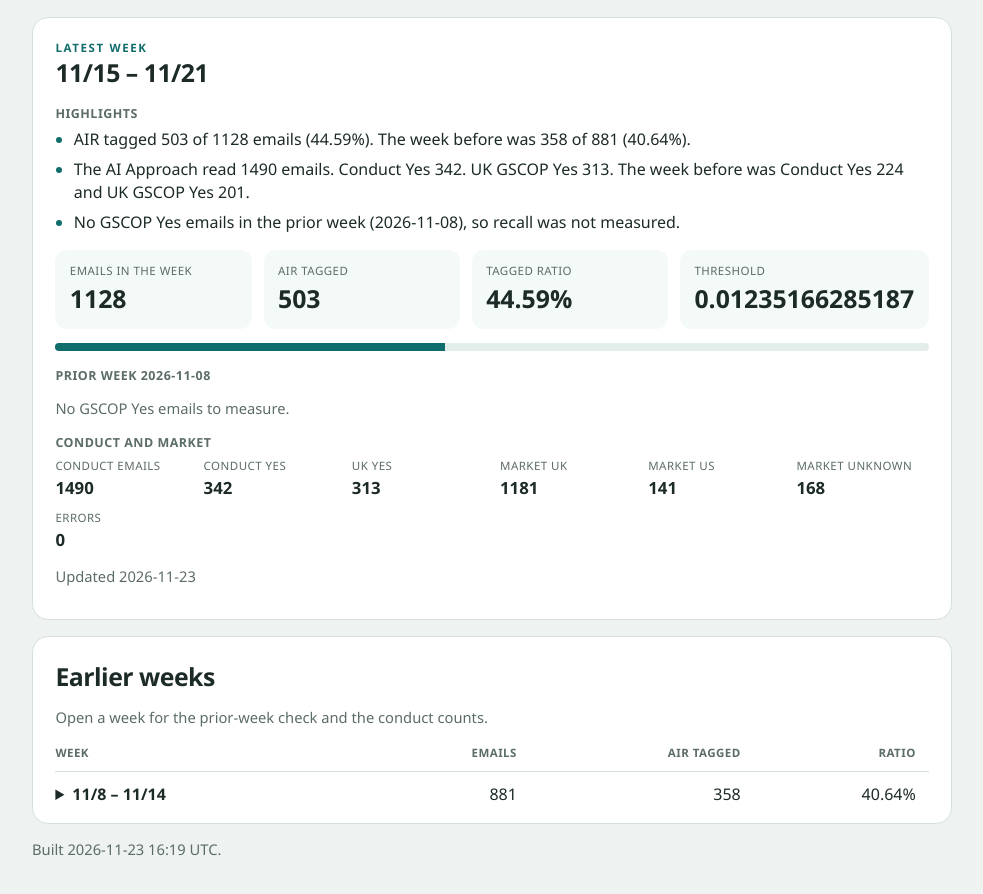
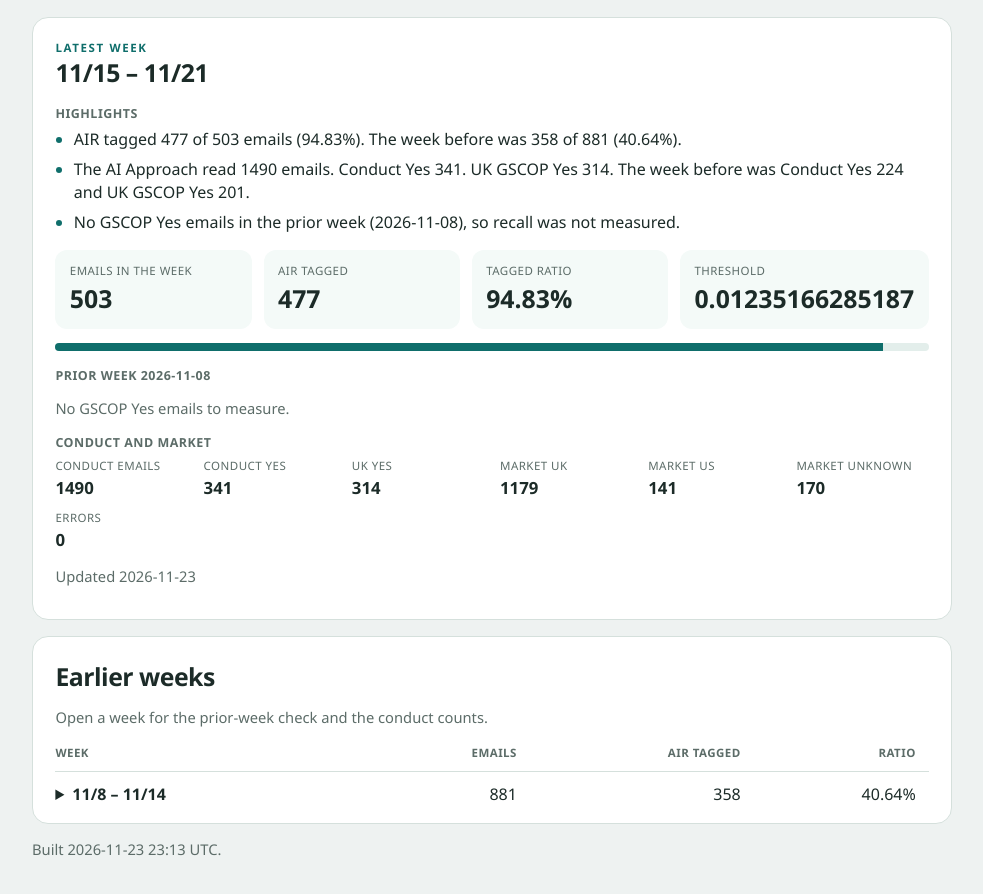
Before and after one commit to FlexTecsAI/gscop-weekly, a plain HTML site: page index.html in a window 1280 px wide. Shown: the part 106-1000 px from the top of the page, without its empty margins (148-1131 px from the left). Drawn offline with Linux system fonts and the light colour scheme.

Commit message:
Publish the weekly records.

```diff
--- a/index.html
+++ b/index.html
@@ -74,12 +74,12 @@
     <article class="latest">
       <p class="kicker">Latest week</p>
       <h2>11/15 – 11/21</h2>
-      <section class="highlights"><h3>Highlights</h3><ul><li>AIR tagged 503 of 1128 emails (44.59%). The week before was 358 of 881 (40.64%).</li><li>The AI Approach read 1490 emails. Conduct Yes 342. UK GSCOP Yes 313. The week before was Conduct Yes 224 and UK GSCOP Yes 201.</li><li>No GSCOP Yes emails in the prior week (2026-11-08), so recall was not measured.</li></ul></section>
-      <dl class="stats"><div><dt>Emails in the week</dt><dd>1128</dd></div><div><dt>AIR tagged</dt><dd>503</dd></div><div><dt>Tagged ratio</dt><dd>44.59%</dd></div><div><dt>Threshold</dt><dd>0.01235166285187</dd></div></dl>
-      <div class="bar" aria-hidden="true"><span style="width: 44.59%"></span></div>
+      <section class="highlights"><h3>Highlights</h3><ul><li>AIR tagged 477 of 503 emails (94.83%). The week before was 358 of 881 (40.64%).</li><li>The AI Approach read 1490 emails. Conduct Yes 341. UK GSCOP Yes 314. The week before was Conduct Yes 224 and UK GSCOP Yes 201.</li><li>No GSCOP Yes emails in the prior week (2026-11-08), so recall was not measured.</li></ul></section>
+      <dl class="stats"><div><dt>Emails in the week</dt><dd>503</dd></div><div><dt>AIR tagged</dt><dd>477</dd></div><div><dt>Tagged ratio</dt><dd>94.83%</dd></div><div><dt>Threshold</dt><dd>0.01235166285187</dd></div></dl>
+      <div class="bar" aria-hidden="true"><span style="width: 94.83%"></span></div>
       <div class="fold">
         <h3>Prior week 2026-11-08</h3><p class="note">No GSCOP Yes emails to measure.</p>
-        <h3>Conduct and market</h3><dl><div><dt>Conduct emails</dt><dd>1490</dd></div><div><dt>Conduct Yes</dt><dd>342</dd></div><div><dt>UK Yes</dt><dd>313</dd></div><div><dt>Market UK</dt><dd>1181</dd></div><div><dt>Market US</dt><dd>141</dd></div><div><dt>Market unknown</dt><dd>168</dd></div><div><dt>Errors</dt><dd>0</dd></div></dl>
+        <h3>Conduct and market</h3><dl><div><dt>Conduct emails</dt><dd>1490</dd></div><div><dt>Conduct Yes</dt><dd>341</dd></div><div><dt>UK Yes</dt><dd>314</dd></div><div><dt>Market UK</dt><dd>1179</dd></div><div><dt>Market US</dt><dd>141</dd></div><div><dt>Market unknown</dt><dd>170</dd></div><div><dt>Errors</dt><dd>0</dd></div></dl>
       </div>
       <p class="updated">Updated 2026-11-23</p>
     </article><section class="archive">
@@ -99,7 +99,7 @@
         </table>
       </div>
     </section>
-    <p class="updated">Built 2026-11-23 16:19 UTC.</p>
+    <p class="updated">Built 2026-11-23 23:13 UTC.</p>
   </main>
 </body>
 </html>
```
